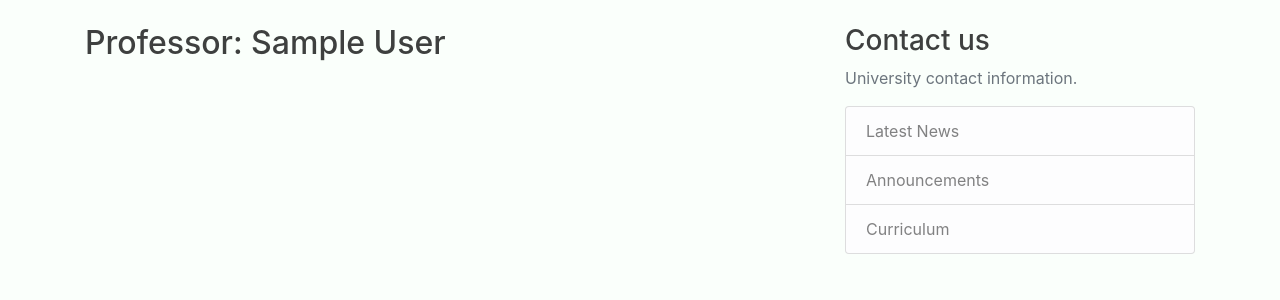
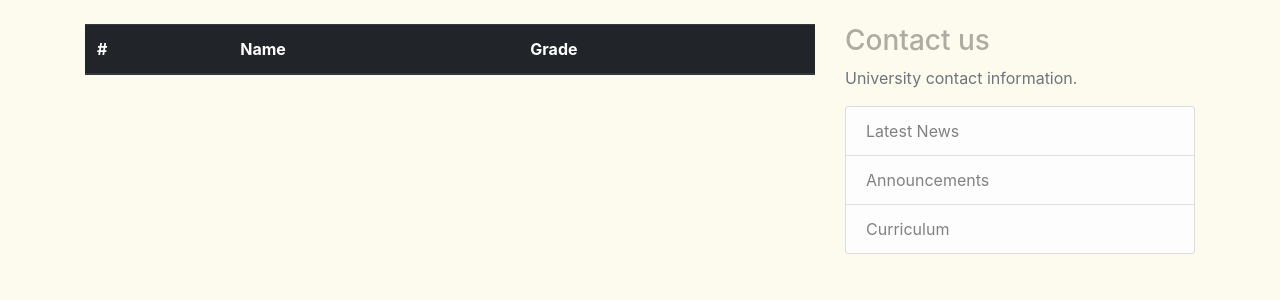
Before and after one commit to GkouskosV/simle-university-grades-app, a Flask app: page /my_course in a window 1280 px wide. Shown: the part 56-356 px from the top of the page. Run offline with Flask 2, Linux system fonts and the light colour scheme; the visitor is signed in with stand-in values (Sample User, id 1); data comes from the database, SQL or seed files in the repository; data that the repository does not hold is empty; some libraries are stand-ins or nearby versions.

Commit message:
Make table for viewing grades

```diff
--- a/courses/static/main.css
+++ b/courses/static/main.css
@@ -1,17 +1,13 @@
 body {
-    background: #FAFFFB;
-    color: #BBBFBC;
+    background: #FCFBED;
+    color: #707069;
     margin-top: 5rem;
   }
 
   h1, h2, h3, h4, h5, h6 {
-    color: #3E403F;
+    color: #ADACA3;
   }
 
   .bg-steel {
     background-color: #7D807D;
   }
-
-  .article-title {
-    color: #7D807D;
-  }
--- a/courses/templates/my_course.html
+++ b/courses/templates/my_course.html
@@ -1,13 +1,21 @@
 {% extends "layout.html" %}
 {% block content %}
-  <h2>Professor: {{ current_user.name }}</h2>
-  {% for grade in grades %}
-    {{ grade.course.title }}
-    <article class="media content-section">
-      <div class="media-body">
-        <h3><a class="article-title" href="#">{{ grade.user.name}}</a></h3>
-        <p class="article-content">{{ grade.grade }}</p>
-      </div>
-    </article>
-  {% endfor %}
+  <table class="table table-striped table-dark">
+    <thead>
+      <tr>
+        <th scope="col">#</th>
+        <th scope="col">Name</th>
+        <th scope="col">Grade</th>
+      </tr>
+    </thead>
+    <tbody>
+      {% for grade in grades %}
+        <tr>
+          <th scope="row">{{loop.index}}</th>
+          <td>{{ grade.user.name }}</td>
+          <td>{{ grade.grade }}</td>
+        </tr>
+        {% endfor %}
+    </tbody>
+  </table>
 {% endblock content %}
```
Also changed, not shown: courses/templates/my_courses.html (+18 -11 lines).
